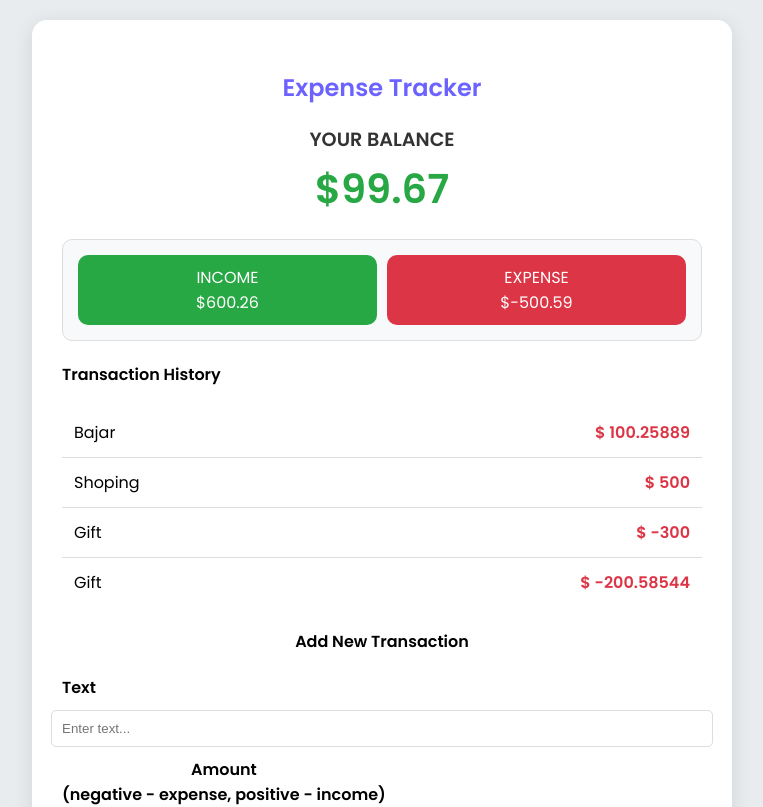
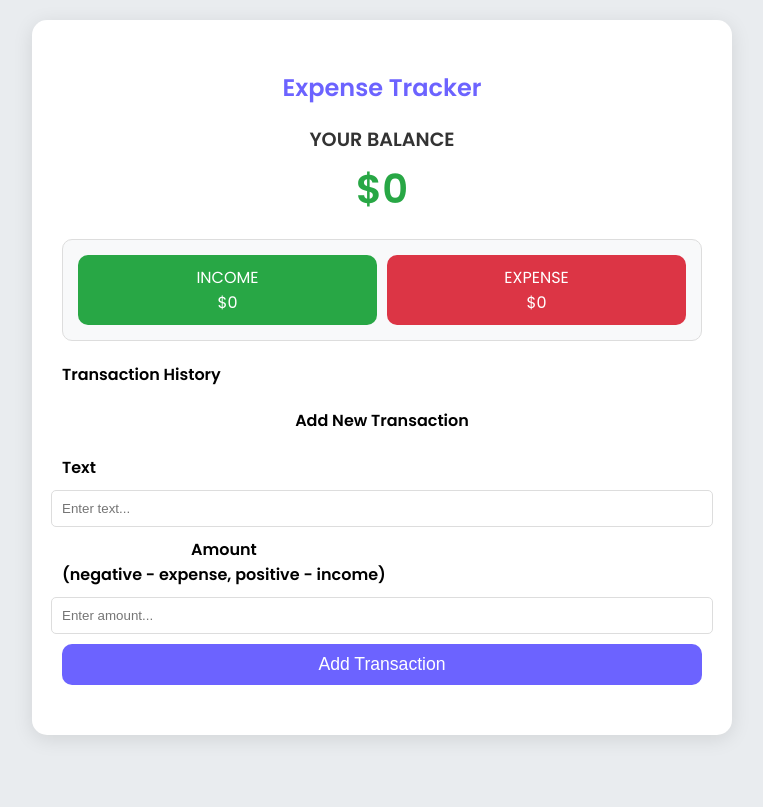
Before and after one commit to sohelst9/expense-tracker, a Vue app: page / in a window 1280 px wide. Shown: the top 807 px of the page, without its empty margins (258-1021 px from the left). Built offline with nearby package versions, Linux system fonts and the light colour scheme.

Commit message:
delete button add

```diff
--- a/src/App.vue
+++ b/src/App.vue
@@ -4,7 +4,7 @@
       <Header />
       <Balance :balance="+balance" />
       <ExpenseIcomeShow :income="+Totalincome" :expense="+Totalexpense" />
-      <TransactionList :Transactions="Transactions" />
+      <TransactionList :Transactions="Transactions" @deletedTrnx="handleDeletedTrnx" />
       <TransactionAdd @TrnxSubmitted="handleTrnxData" />
 
 
@@ -19,14 +19,11 @@ import ExpenseIcomeShow from './components/ExpenseIcomeShow.vue';
 import TransactionList from './components/TransactionList.vue';
 import TransactionAdd from './components/TransactionAdd.vue';
 import { ref, computed } from 'vue';
+import { useToast } from 'vue-toastification';
 
 //---transaction list--
-const Transactions = ref([
-  { id: 1, text: "Bajar", amount: 100.25889 },
-  { id: 2, text: "Shoping", amount: 500 },
-  { id: 3, text: "Gift", amount: -300 },
-  { id: 4, text: "Gift", amount: -200.58544 },
-]);
+const Transactions = ref([]);
+const toast = useToast();
 
 //--- total balance
 const balance = computed(() => {
@@ -55,17 +52,25 @@ const Totalexpense = computed(() => {
     .toFixed(2);
 });
 
-
+//--- trnx data push trnx list
 const handleTrnxData = (trnxData) => {
   Transactions.value.push({
     id: generateUniqueId(),
     text: trnxData.text,
     amount: trnxData.amount
   });
+
+  toast.success(' Transaction added successfully! ');
 };
 
+//---unique id generate
 const generateUniqueId = () => {
   return Math.floor(Math.random() * 1000000);
 }
 
+//--- handle delete emit
+const handleDeletedTrnx = (id) => {
+
+}
+
 </script>
--- a/src/assets/style.css
+++ b/src/assets/style.css
@@ -1,6 +1,6 @@
 body {
   background-color: #e9ecef;
-  font-family: 'Poppins', sans-serif;
+  font-family: "Poppins", sans-serif;
   min-height: 100vh;
   margin: 0;
   padding: 0;
@@ -48,7 +48,8 @@ h2 {
   border-radius: 10px;
   background-color: #f8f9fa;
 }
-.income, .expense {
+.income,
+.expense {
   width: 48%;
   text-align: center;
   padding: 10px;
@@ -82,6 +83,23 @@ h2 {
 .history-item .amount.negative {
   color: #dc3545;
 }
+
+.trnx_delete {
+  background-color: #ff4d4d;
+  color: #fff;
+  padding: 5px 10px;
+  border-radius: 4px;
+  font-size: 12px;
+  cursor: pointer;
+  text-align: center;
+  display: inline-block;
+  transition: background-color 0.3s ease;
+}
+
+.trnx_delete:hover {
+  background-color: #d93636;
+}
+
 .add-transaction {
   margin: 20px 0;
   text-align: center;
@@ -115,10 +133,10 @@ h2 {
 .add-transaction button:hover {
   background-color: #5a54db;
 }
-/* মোবাইল ডিভাইসের জন্য */
+
 @media (max-width: 576px) {
   .container {
-      max-width: 90%;
-      padding: 20px;
+    max-width: 90%;
+    padding: 20px;
   }
 }
--- a/src/components/TransactionAdd.vue
+++ b/src/components/TransactionAdd.vue
@@ -29,7 +29,7 @@ const Toast = useToast();
 const TrnxSubmit = () => {
 
   //---check if text and amount are not empty
-  if(!text.value || !amount.value){
+  if (!text.value || !amount.value) {
     Toast.error('Text and Amount Field are required!');
     return;
   }
@@ -42,6 +42,8 @@ const TrnxSubmit = () => {
 
   //-- emit the transaction data to parent component
   emit('TrnxSubmitted', trnxData);
+  text.value = '';
+  amount.value = '';
 
 }
 </script>
--- a/src/components/TransactionList.vue
+++ b/src/components/TransactionList.vue
@@ -1,21 +1,27 @@
 <template>
     <div class="history">
         <h4>Transaction History</h4>
-        <div class="history-item" v-for="Transaction in Transactions">
+        <div class="history-item" v-for="Transaction in Transactions" :key="Transaction.id">
             <div>{{ Transaction.text }}</div>
-            <div class="amount negative">$ {{ Transaction.amount }}</div>
+            <div class="amount" :class="Transaction.amount >= 0 ? 'positive' : 'negative' ">$ {{ Transaction.amount }}</div>
+            <div class="trnx_delete" @click="deleteTrnx(Transaction.id)">Delete</div>
         </div>
 
     </div>
 </template>
 
 <script setup>
-import {defineProps} from 'vue'
+import { defineProps } from 'vue'
 
+const emit = defineEmits(['deletedTrnx']);
 const props = defineProps({
-    Transactions:{
+    Transactions: {
         type: Array,
         required: true
     }
 });
+
+const deleteTrnx = (id) => {
+    emit('deletedTrnx', id);
+}
 </script>
```
